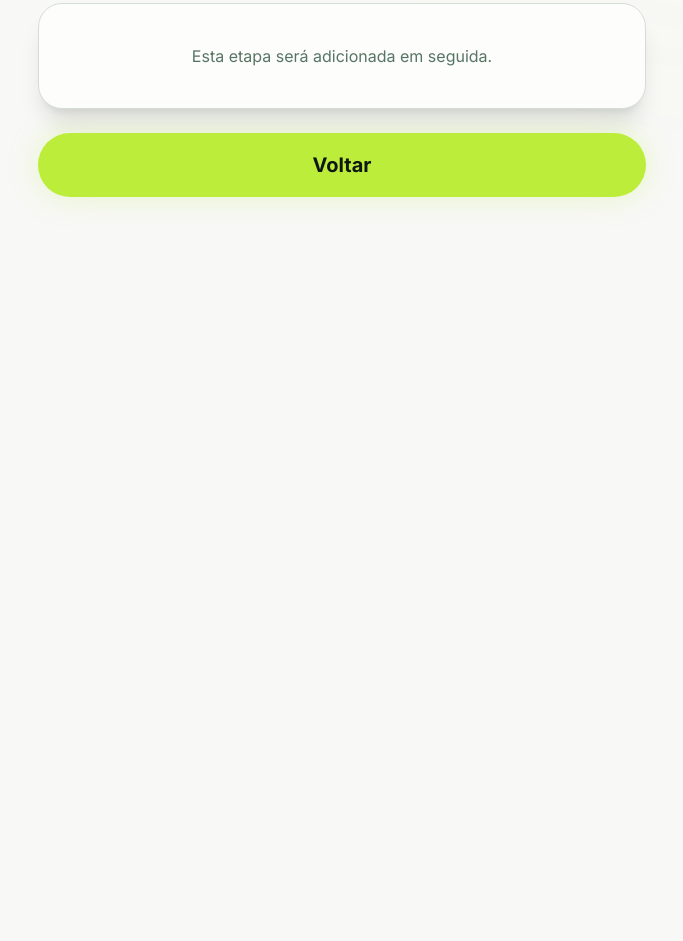
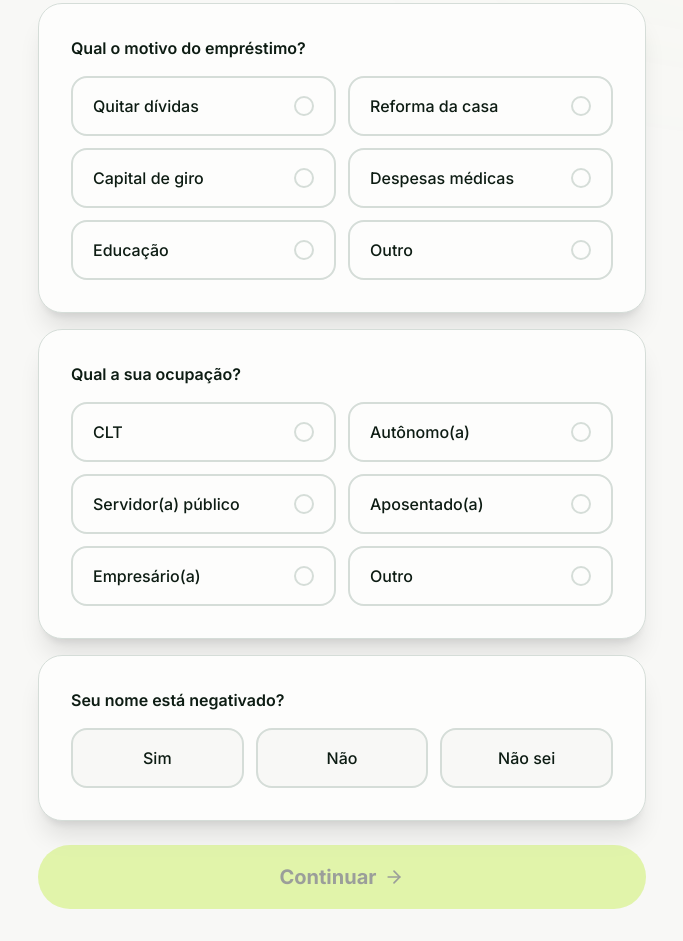
Before and after one commit to serproid/ecred, a React (Vite) app: page /dados in a window 1280 px wide. Shown: the part 300-1241 px from the top of the page, without its empty margins (298-981 px from the left). Before the commit the page ends 800 px from the top, so only its background shows below. Built offline with nearby package versions, Linux system fonts and the light colour scheme.

Commit message:
feat: tela de dados do emprestimo (passo 4)

```diff
--- a/src/App.tsx
+++ b/src/App.tsx
@@ -2,6 +2,7 @@ import { Route, Routes } from 'react-router-dom'
 import { ComingSoonPage } from './pages/ComingSoonPage'
 import { ConfirmacaoPage } from './pages/ConfirmacaoPage'
 import { CpfPage } from './pages/CpfPage'
+import { DadosPage } from './pages/DadosPage'
 import { LandingPage } from './pages/LandingPage'
 import { ValorPage } from './pages/ValorPage'
 
@@ -12,15 +13,16 @@ export default function App() {
       <Route path="/valor" element={<ValorPage />} />
       <Route path="/cpf" element={<CpfPage />} />
       <Route path="/confirmacao" element={<ConfirmacaoPage />} />
+      <Route path="/dados" element={<DadosPage />} />
       <Route
-        path="/dados"
+        path="/renda"
         element={
           <ComingSoonPage
-            eyebrow="Passo 4"
-            title="Sobre o seu empréstimo"
-            subtitle="Essas respostas nos ajudam a montar a melhor oferta para o seu perfil."
-            progress={32}
-            backTo="/confirmacao"
+            eyebrow="Passo 5"
+            title="Qual a sua renda?"
+            subtitle="Isso nos ajuda a ajustar as parcelas ao seu orçamento."
+            progress={40}
+            backTo="/dados"
           />
         }
       />
--- /dev/null
+++ b/src/components/OptionCard.tsx
@@ -0,0 +1,34 @@
+import type { ReactNode } from 'react'
+
+type OptionCardProps = {
+  selected: boolean
+  onClick: () => void
+  children: ReactNode
+}
+
+export function OptionCard({ selected, onClick, children }: OptionCardProps) {
+  return (
+    <button
+      type="button"
+      onClick={onClick}
+      className={`w-full text-left px-5 py-4 rounded-2xl border-2 font-medium transition-all duration-200 flex items-center justify-between gap-3 ${
+        selected
+          ? 'border-primary bg-primary/10 text-foreground shadow-[0_0_0_4px_rgba(180,240,69,0.12)]'
+          : 'border-border bg-card text-foreground hover:border-[#2e5535]/40 hover:bg-muted/40'
+      }`}
+    >
+      {children}
+      <span
+        className={`shrink-0 w-5 h-5 rounded-full border-2 flex items-center justify-center transition-all ${
+          selected
+            ? 'border-primary bg-primary'
+            : 'border-border bg-transparent'
+        }`}
+      >
+        {selected ? (
+          <span className="w-2 h-2 rounded-full bg-[#0f1712]" />
+        ) : null}
+      </span>
+    </button>
+  )
+}
--- a/src/lib/SimulationProvider.tsx
+++ b/src/lib/SimulationProvider.tsx
@@ -14,6 +14,8 @@ const initialState: SimulationData = {
   motherName: '',
   phone: '',
   purpose: '',
+  occupation: '',
+  negativado: '',
 }
 
 export function SimulationProvider({ children }: { children: ReactNode }) {
--- a/src/lib/simulation.ts
+++ b/src/lib/simulation.ts
@@ -11,6 +11,8 @@ export type SimulationData = {
   motherName: string
   phone: string
   purpose: string
+  occupation: string
+  negativado: string
 }
 
 export type SimulationContextValue = {
--- a/src/pages/ConfirmacaoPage.tsx
+++ b/src/pages/ConfirmacaoPage.tsx
@@ -6,9 +6,10 @@ import {
   Lock,
 } from 'lucide-react'
 import { useState } from 'react'
-import type { FormEvent, ReactNode } from 'react'
+import type { FormEvent } from 'react'
 import { Link, useNavigate } from 'react-router-dom'
 import { Logo } from '../components/Logo'
+import { OptionCard } from '../components/OptionCard'
 import { ProgressBar } from '../components/ProgressBar'
 import {
   formatCpf,
@@ -34,41 +35,6 @@ function FieldError({ message }: { message: string }) {
     <p className="text-red-500 text-sm mt-1.5 flex items-center gap-1">
       <CircleAlert size={14} className="shrink-0" /> {message}
     </p>
-  )
-}
-
-function GenderOption({
-  selected,
-  onClick,
-  children,
-}: {
-  selected: boolean
-  onClick: () => void
-  children: ReactNode
-}) {
-  return (
-    <button
-      type="button"
-      onClick={onClick}
-      className={`w-full text-left px-5 py-4 rounded-2xl border-2 font-medium transition-all duration-200 flex items-center justify-between gap-3 ${
-        selected
-          ? 'border-primary bg-primary/10 text-foreground shadow-[0_0_0_4px_rgba(180,240,69,0.12)]'
-          : 'border-border bg-card text-foreground hover:border-[#2e5535]/40 hover:bg-muted/40'
-      }`}
-    >
-      {children}
-      <span
-        className={`shrink-0 w-5 h-5 rounded-full border-2 flex items-center justify-center transition-all ${
-          selected
-            ? 'border-primary bg-primary'
-            : 'border-border bg-transparent'
-        }`}
-      >
-        {selected ? (
-          <span className="w-2 h-2 rounded-full bg-[#0f1712]" />
-        ) : null}
-      </span>
-    </button>
   )
 }
 
@@ -237,18 +203,18 @@ export function ConfirmacaoPage() {
                     Gênero
                   </label>
                   <div className="grid grid-cols-2 gap-4">
-                    <GenderOption
+                    <OptionCard
                       selected={data.gender === 'feminino'}
                       onClick={() => update({ gender: 'feminino' })}
                     >
                       Feminino
-                    </GenderOption>
-                    <GenderOption
+                    </OptionCard>
+                    <OptionCard
                       selected={data.gender === 'masculino'}
                       onClick={() => update({ gender: 'masculino' })}
                     >
                       Masculino
-                    </GenderOption>
+                    </OptionCard>
                   </div>
                   <FieldError message={errorFor('gender')} />
                 </div>
--- /dev/null
+++ b/src/pages/DadosPage.tsx
@@ -0,0 +1,166 @@
+import { motion } from 'framer-motion'
+import { ArrowLeft, ArrowRight } from 'lucide-react'
+import { Link, useNavigate } from 'react-router-dom'
+import { Logo } from '../components/Logo'
+import { OptionCard } from '../components/OptionCard'
+import { ProgressBar } from '../components/ProgressBar'
+import { useSimulation } from '../lib/simulation'
+
+const PURPOSES = [
+  'Quitar dívidas',
+  'Reforma da casa',
+  'Capital de giro',
+  'Despesas médicas',
+  'Educação',
+  'Outro',
+]
+
+const OCCUPATIONS = [
+  'CLT',
+  'Autônomo(a)',
+  'Servidor(a) público',
+  'Aposentado(a)',
+  'Empresário(a)',
+  'Outro',
+]
+
+const NEGATIVADO_OPTIONS = [
+  { value: 'sim', label: 'Sim' },
+  { value: 'nao', label: 'Não' },
+  { value: 'naosei', label: 'Não sei' },
+]
+
+export function DadosPage() {
+  const navigate = useNavigate()
+  const { data, update } = useSimulation()
+
+  const canContinue = Boolean(
+    data.purpose && data.occupation && data.negativado,
+  )
+
+  return (
+    <div className="min-h-screen bg-background text-foreground flex flex-col">
+      <header className="py-5 px-4 md:px-8 z-10 border-b border-border bg-background/80 backdrop-blur-md">
+        <div className="max-w-2xl mx-auto w-full flex items-center justify-between">
+          <Link to="/" className="flex items-center">
+            <Logo variant="light" className="text-3xl" />
+          </Link>
+          <button
+            type="button"
+            onClick={() => navigate('/confirmacao')}
+            className="inline-flex items-center gap-2 text-sm text-muted-foreground hover:text-foreground transition-colors"
+          >
+            <ArrowLeft size={16} />
+            Voltar
+          </button>
+        </div>
+        <div className="max-w-2xl mx-auto w-full mt-4">
+          <ProgressBar value={32} />
+        </div>
+      </header>
+
+      <main className="flex-1 flex flex-col items-center justify-start p-4 md:p-8 pt-8 md:pt-12 w-full max-w-2xl mx-auto relative z-10">
+        <motion.div
+          initial={{ opacity: 0, x: 20 }}
+          animate={{ opacity: 1, x: 0 }}
+          transition={{ duration: 0.25 }}
+          className="w-full"
+        >
+          <div className="w-full">
+            <div className="text-center mb-8">
+              <p className="text-xs font-bold text-[#2e5535] uppercase tracking-[0.15em] mb-3">
+                Passo 4
+              </p>
+              <h1 className="text-2xl md:text-3xl font-bold tracking-tight mb-3">
+                Sobre o seu empréstimo
+              </h1>
+              <p className="text-muted-foreground max-w-md mx-auto">
+                Essas respostas nos ajudam a montar a melhor oferta para o seu
+                perfil.
+              </p>
+            </div>
+
+            <div className="space-y-4 mb-6">
+              <div className="bg-card border border-border rounded-3xl p-6 md:p-8 shadow-xl">
+                <h3 className="font-semibold text-foreground mb-4">
+                  Qual o motivo do empréstimo?
+                </h3>
+                <div className="grid grid-cols-1 sm:grid-cols-2 gap-3">
+                  {PURPOSES.map((purpose) => (
+                    <OptionCard
+                      key={purpose}
+                      selected={data.purpose === purpose}
+                      onClick={() => update({ purpose })}
+                    >
+                      {purpose}
+                    </OptionCard>
+                  ))}
+                </div>
+              </div>
+
+              <div className="bg-card border border-border rounded-3xl p-6 md:p-8 shadow-xl">
+                <h3 className="font-semibold text-foreground mb-4">
+                  Qual a sua ocupação?
+                </h3>
+                <div className="grid grid-cols-1 sm:grid-cols-2 gap-3">
+                  {OCCUPATIONS.map((occupation) => (
+                    <OptionCard
+                      key={occupation}
+                      selected={data.occupation === occupation}
+                      onClick={() => update({ occupation })}
+                    >
+                      {occupation}
+                    </OptionCard>
+                  ))}
+                </div>
+              </div>
+
+              <div className="bg-card border border-border rounded-3xl p-6 md:p-8 shadow-xl">
+                <h3 className="font-semibold text-foreground mb-4">
+                  Seu nome está negativado?
+                </h3>
+                <div className="grid grid-cols-3 gap-3">
+                  {NEGATIVADO_OPTIONS.map((option) => {
+                    const selected = data.negativado === option.value
+                    return (
+                      <button
+                        key={option.value}
+                        type="button"
+                        onClick={() => update({ negativado: option.value })}
+                        className={`py-4 rounded-2xl border-2 font-medium text-center transition-all ${
+                          selected
+                            ? 'border-primary bg-primary/10 text-foreground shadow-[0_0_0_4px_rgba(180,240,69,0.12)]'
+                            : 'border-border bg-background text-foreground hover:border-[#2e5535]/40'
+                        }`}
+                      >
+                        {option.label}
+                      </button>
+                    )
+                  })}
+                </div>
+              </div>
+            </div>
+
+            <button
+              type="button"
+              onClick={() => navigate('/renda')}
+              disabled={!canContinue}
+              className={`w-full inline-flex items-center justify-center gap-2 bg-primary text-[#0f1712] font-bold h-16 text-lg md:text-xl rounded-full transition-all ${
+                canContinue
+                  ? 'hover:bg-primary/90 hover:scale-[1.02] shadow-[0_0_30px_rgba(180,240,69,0.25)]'
+                  : 'opacity-40 cursor-not-allowed'
+              }`}
+            >
+              Continuar
+              <ArrowRight size={20} />
+            </button>
+          </div>
+        </motion.div>
+      </main>
+
+      <div className="fixed top-0 left-0 w-full h-full overflow-hidden pointer-events-none z-0">
+        <div className="absolute top-[-20%] right-[-10%] w-[50%] h-[50%] bg-primary/5 blur-[120px] rounded-full" />
+      </div>
+    </div>
+  )
+}
```
